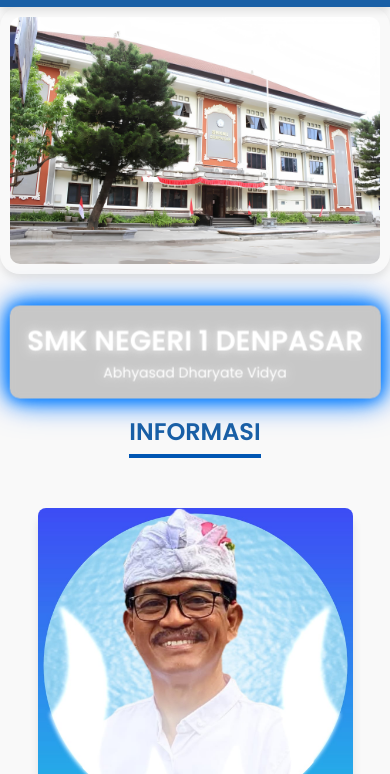
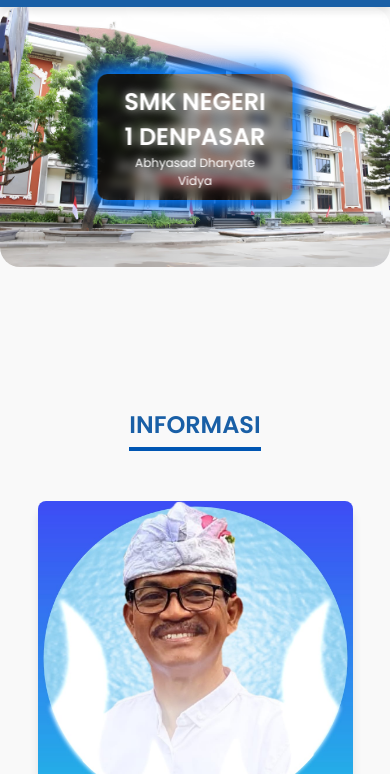
Before and after one commit to zachrrd/webskensa, a plain HTML site: page index.html in a window 390 px wide. Shown: the part 70-844 px from the top of the page. Drawn offline with nearby package versions, Linux system fonts and the light colour scheme.

Commit message:
home.css

```diff
--- a/home.css
+++ b/home.css
@@ -127,18 +127,17 @@
 }
 /* OPENING IMAGE */
 .gambaran-sekolah {
+    position: relative;
     display: flex;
     justify-content: center;
     align-items: center;
 }
 
 .opening-img {
-    padding: 10px;
-    width: 100vw;
-    max-width: 100%;
+    width: 100%;
+    height: auto;
     max-height: 100vh;
     border-radius: 20px;
-    box-shadow: 0 4px 8px rgba(0, 0, 0, 0.1);
     object-fit: cover;
     display: block;
 }
@@ -147,16 +146,17 @@
     top: 50%;
     left: 50%;
     transform: translate(-50%, -50%);
-    background: rgba(0, 0, 0, 0.2);
+    background: rgba(0, 0, 0, 0.4);
     backdrop-filter: blur(5px);
     color: white;
-    padding: 80px;
+    padding: 20px 40px;
     border-radius: 10px;
     text-align: center;
     text-shadow: 0 0 10px rgba(255, 255, 255, 0.8);
     box-shadow: 0 0 15px rgba(0, 123, 255, 1),
                 0 0 25px rgba(0, 123, 255, 0.9),
                 0 0 35px rgba(0, 123, 255, 0.8);
+    max-width: 90%;
 }
 
 /* ABOUT SECTION */
@@ -223,10 +223,11 @@
 
 /* Responsive Design untuk Layar Kecil */
 @media (max-width: 768px) {
-    .text-overlay {
-        width: 90%; /* Lebih kecil pada layar kecil */
-        padding: 15px;
-    }
+        .text-overlay {
+            font-size: 14px;
+            padding: 15px 25px;
+            max-width: 80%;
+        }
     .about h1 {
         font-size: 2rem; /* 32px pada layar kecil */
     }
@@ -237,9 +238,10 @@
 }
 
 @media (max-width: 480px) {
-    .text-overlay {
-        width: 95%;
-        font-size: 14px; /* Ukuran teks lebih kecil */
+        .text-overlay {
+            font-size: 12px;
+            padding: 10px 20px;
+            max-width: 90%;
     }
 
     .about h1 {
```
